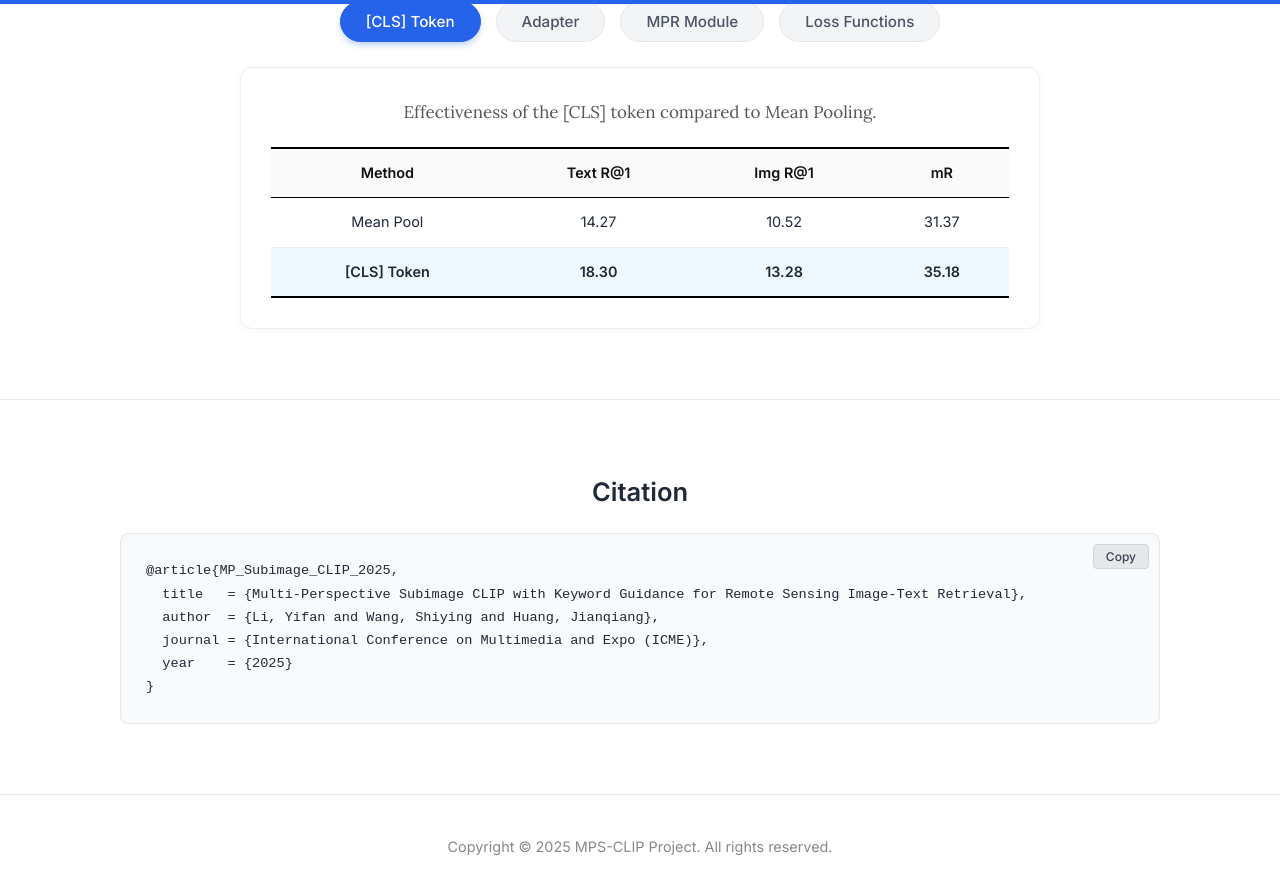
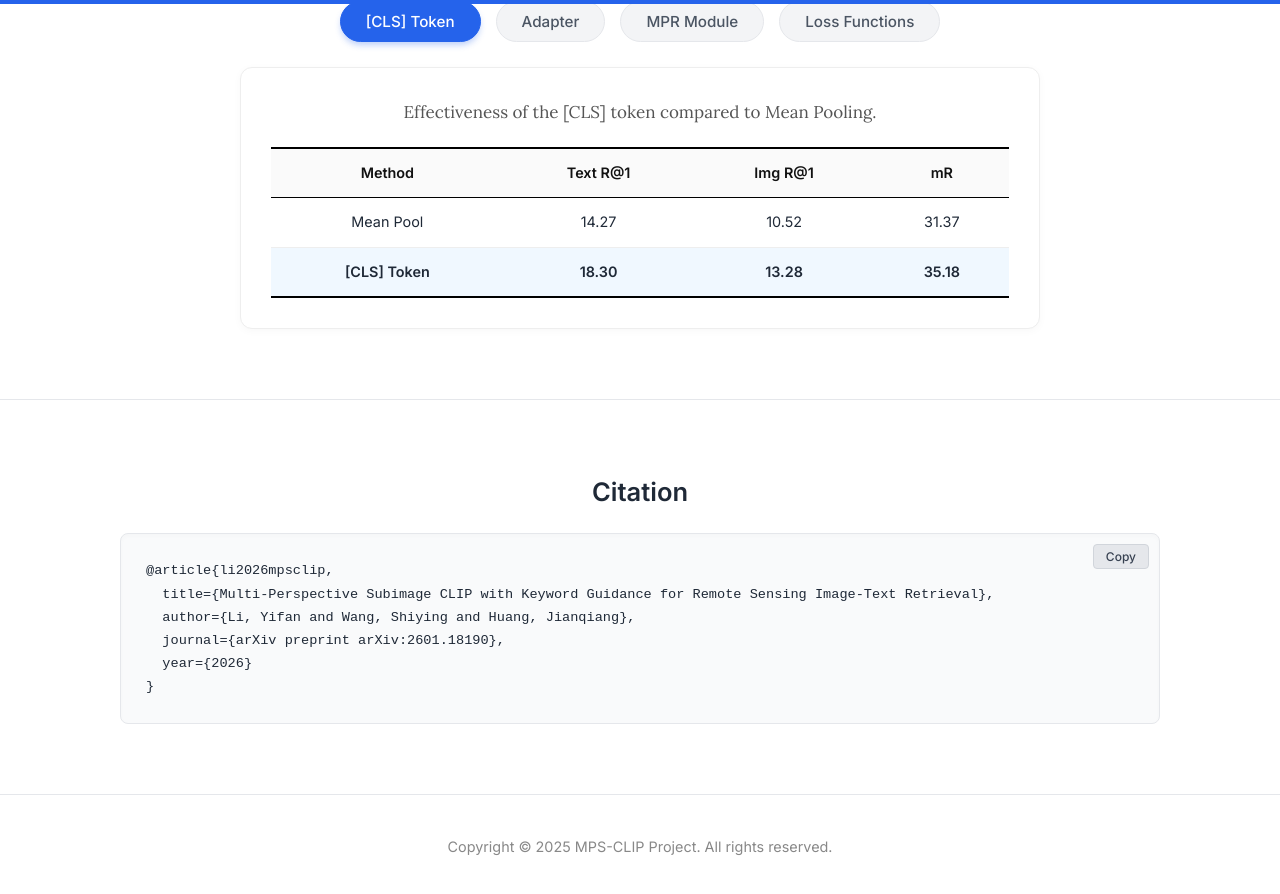
Before and after one commit to Lcrucial1f/Lcrucial1f.github.io, a Jekyll site: the page MPS-CLIP/index.html, which Jekyll copies as it is, in a window 1280 px wide and 900 px high, scrolled down 4309 px. Shown: the top 894 px of the window. Built offline with Jekyll 4.4.1, drawn with Linux system fonts in a browser that asks for light colours.

Commit message:
Sync MPS-CLIP project page citation with the README

```diff
--- a/MPS-CLIP/index.html
+++ b/MPS-CLIP/index.html
@@ -710,11 +710,11 @@
             <div class="bibtex-container">
                 <button class="copy-btn" onclick="copyBibtex()">Copy</button>
 <pre id="bibtex-text">
-@article{MP_Subimage_CLIP_2025,
-  title   = {Multi-Perspective Subimage CLIP with Keyword Guidance for Remote Sensing Image-Text Retrieval},
-  author  = {Li, Yifan and Wang, Shiying and Huang, Jianqiang},
-  journal = {International Conference on Multimedia and Expo (ICME)},
-  year    = {2025}
+@article{li2026mpsclip,
+  title={Multi-Perspective Subimage CLIP with Keyword Guidance for Remote Sensing Image-Text Retrieval},
+  author={Li, Yifan and Wang, Shiying and Huang, Jianqiang},
+  journal={arXiv preprint arXiv:2601.18190},
+  year={2026}
 }
 </pre>
             </div>
```
